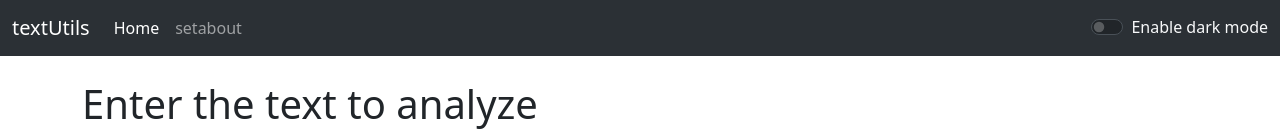
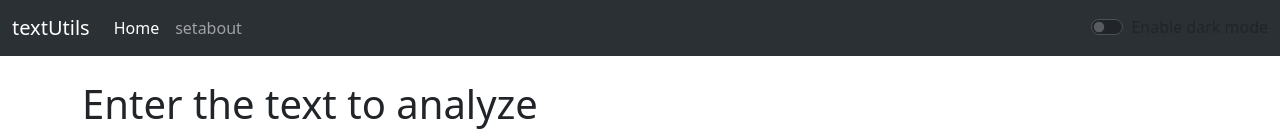
Before and after one commit to chinthanah/Text_game, a React (Create React App) app: page / in a window 1280 px wide. Shown: the top 136 px of the page. Built offline with nearby package versions, Linux system fonts and the light colour scheme.

Commit message:
Enable is displaying well

```diff
--- a/public/index.html
+++ b/public/index.html
@@ -11,15 +11,23 @@
     />
     <link rel="apple-touch-icon" href="%PUBLIC_URL%/logo192.png" />
     <link rel="manifest" href="%PUBLIC_URL%/manifest.json" />
-    <link href="https://cdn.jsdelivr.net/npm/bootstrap@5.3.1/dist/css/bootstrap.min.css" rel="stylesheet" integrity="sha384-4bw+/aepP/YC94hEpVNVgiZdgIC5+VKNBQNGCHeKRQN+PtmoHDEXuppvnDJzQIu9" crossorigin="anonymous">
+    <link
+      href="https://cdn.jsdelivr.net/npm/bootstrap@5.3.1/dist/css/bootstrap.min.css"
+      rel="stylesheet"
+      integrity="sha384-4bw+/aepP/YC94hEpVNVgiZdgIC5+VKNBQNGCHeKRQN+PtmoHDEXuppvnDJzQIu9"
+      crossorigin="anonymous"
+    />
 
-    <title>React App</title>
+    <title>textUtils-Home</title>
   </head>
   <body>
     <noscript>You need to enable JavaScript to run this app.</noscript>
     <div id="root"></div>
 
-    <script src="https://cdn.jsdelivr.net/npm/bootstrap@5.3.1/dist/js/bootstrap.bundle.min.js" integrity="sha384-HwwvtgBNo3bZJJLYd8oVXjrBZt8cqVSpeBNS5n7C8IVInixGAoxmnlMuBnhbgrkm" crossorigin="anonymous"></script>
-
+    <script
+      src="https://cdn.jsdelivr.net/npm/bootstrap@5.3.1/dist/js/bootstrap.bundle.min.js"
+      integrity="sha384-HwwvtgBNo3bZJJLYd8oVXjrBZt8cqVSpeBNS5n7C8IVInixGAoxmnlMuBnhbgrkm"
+      crossorigin="anonymous"
+    ></script>
   </body>
 </html>
--- a/src/App.js
+++ b/src/App.js
@@ -6,9 +6,18 @@ import Text from "./components/Text";
 
 function App() {
   const [mode, setMode] = useState("light");
+  const toggleMode = () => {
+    if (mode === "light") {
+      setMode("dark");
+      document.body.style.backgroundColor = "grey";
+    } else {
+      setMode("light");
+      document.body.style.backgroundColor = "white";
+    }
+  };
   return (
     <>
-      <Navbar title="textUtils" mode={mode} />
+      <Navbar title="textUtils" mode={mode} toggleMode={toggleMode} />
       <div className="container my-4">
         <Text heading="Enter the text to analyze" />
       </div>
--- a/src/components/Navbar.js
+++ b/src/components/Navbar.js
@@ -47,9 +47,14 @@ export default function Navbar(props) {
             </button>
           </form> */}
 
-          <div class="form-check form-switch text-light">
+          <div
+            class={`form-check form-switch text-${
+              props.mode === "light" ? "dark" : "light"
+            }`}
+          >
             <input
               class="form-check-input"
+              onClick={props.toggleMode}
               type="checkbox"
               role="switch"
               id="flexSwitchCheckDefault"
```
